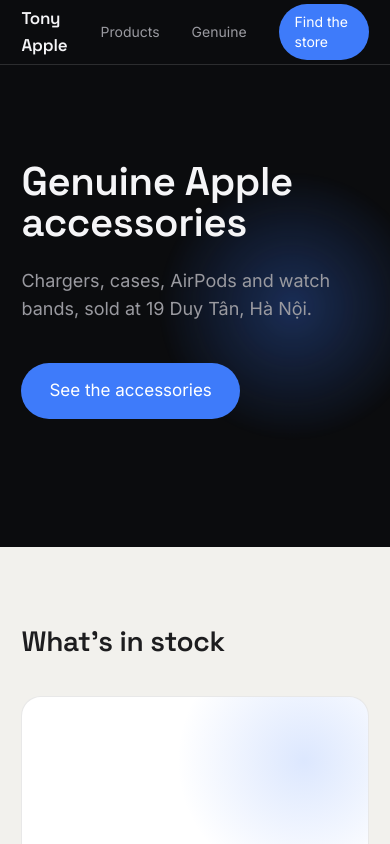
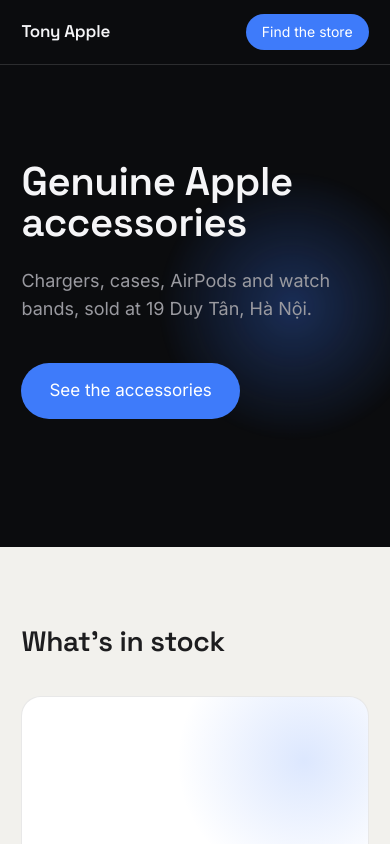
Before and after one commit to ThanhNV121097/project-09f54d4b, a React (Vite) app in the folder code/frontend/: page / in a window 390 px wide. Shown: the top 844 px of the page. Built offline with nearby package versions, Linux system fonts and the light colour scheme.

Commit message:
chore: edit code/frontend/src/components/Nav.tsx

```diff
--- a/code/frontend/src/components/Nav.tsx
+++ b/code/frontend/src/components/Nav.tsx
@@ -5,10 +5,10 @@
   return (
     <header className="sticky top-0 z-10 bg-dark border-b border-line-dark">
       <div className="mx-auto max-w-page px-[var(--gutter)] h-16 flex items-center justify-between">
-        <T k="site.name" as="a" href="/" className="font-display font-[var(--weight-display)] tracking-[var(--tracking-display)] text-dark-ink" />
-        <nav className="flex items-center gap-8 text-sm text-dark-ink-soft">
+        <T k="site.name" as="a" href="/" className="font-display font-[var(--weight-display)] tracking-[var(--tracking-display)] text-dark-ink whitespace-nowrap" />
+        <nav className="flex items-center gap-6 md:gap-8 text-sm text-dark-ink-soft">
           {links.map((l, i) => (
-            <T key={i} k={`nav.links.${i}.label`} as="a" href={l.href} className="hover:text-dark-ink transition-colors duration-[var(--duration-fast)]" />
+            <T key={i} k={`nav.links.${i}.label`} as="a" href={l.href} className="hidden sm:inline hover:text-dark-ink transition-colors duration-[var(--duration-fast)]" />
           ))}
           <T
             k="nav.cta.label"
```
